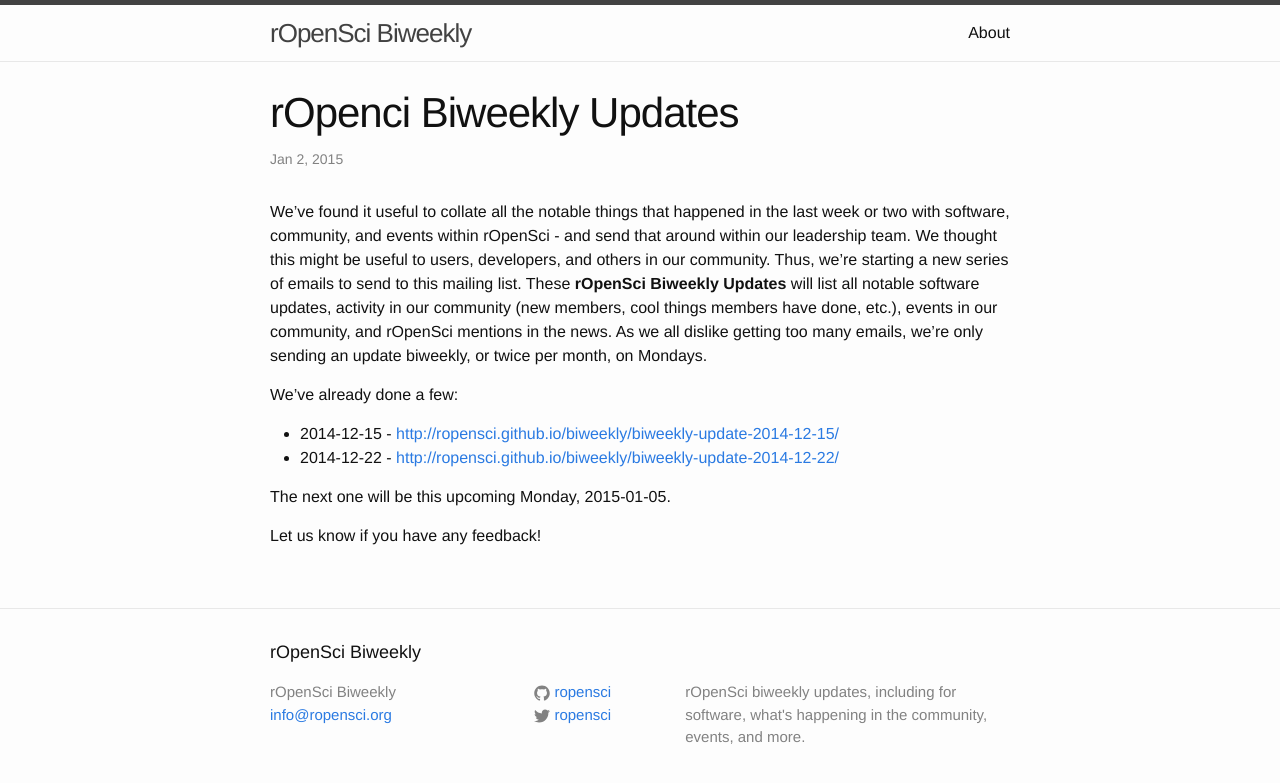
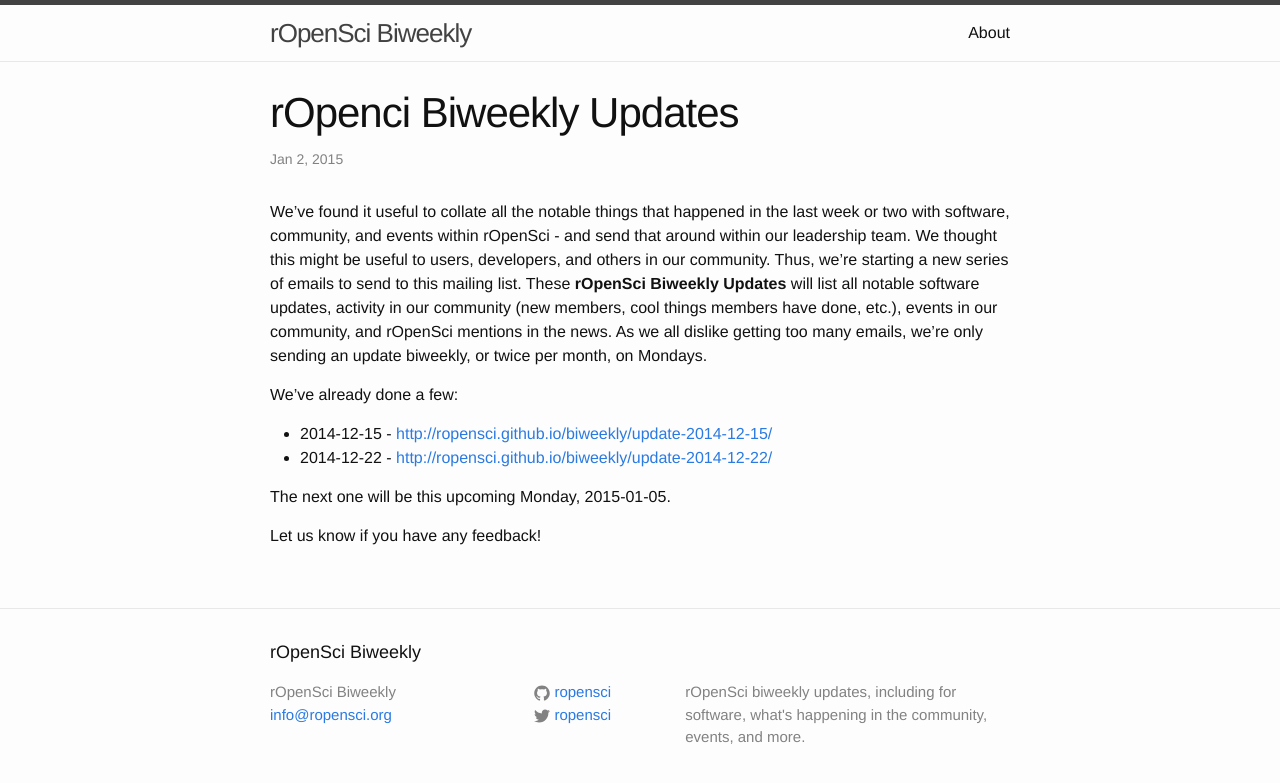
Before and after one commit to ropensci-org/monthly, a Jekyll site: the page built from _posts/2015-01-02-ropensci-weekly-updates.md, in a window 1280 px wide. Shown: the top 783 px of the page. Built offline with Jekyll 4.4.1, drawn with Linux system fonts in a browser that asks for light colours; some of the changed lines change nothing that is shown.

Commit message:
changed post titles

```diff
--- a/_posts/2015-01-02-ropensci-weekly-updates.md
+++ b/_posts/2015-01-02-ropensci-weekly-updates.md
@@ -8,8 +8,8 @@
 
 We've already done a few:
 
-* 2014-12-15 - [http://ropensci.github.io/biweekly/biweekly-update-2014-12-15/](http://ropensci.github.io/biweekly/biweekly-update-2014-12-15/)
-* 2014-12-22 - [http://ropensci.github.io/biweekly/biweekly-update-2014-12-22/](http://ropensci.github.io/biweekly/biweekly-update-2014-12-22/)
+* 2014-12-15 - [http://ropensci.github.io/biweekly/update-2014-12-15/](http://ropensci.github.io/biweekly/update-2014-12-15/)
+* 2014-12-22 - [http://ropensci.github.io/biweekly/update-2014-12-22/](http://ropensci.github.io/biweekly/update-2014-12-22/)
 
 The next one will be this upcoming Monday, 2015-01-05.
 
```
Also changed, not shown: _posts/2014-12-15-update-2014-12-15.md (renamed from _posts/2014-12-15-weekly-update-2014-12-15.md), _posts/2014-12-22-update-2014-12-22.md (renamed from _posts/2014-12-22-weekly-update-2014-12-22.md), 7 other files.
